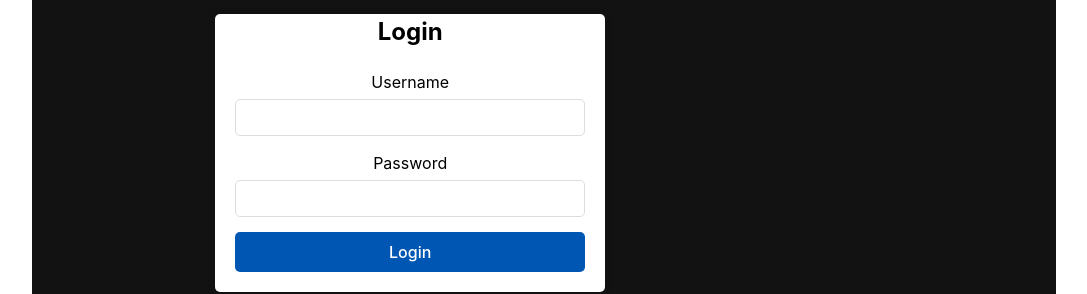
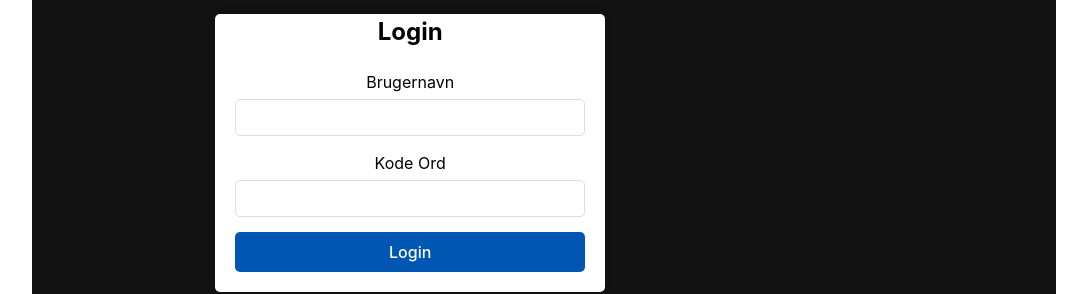
Before and after one commit to Bransholm/Dat23-Cinema-Project-Frontend, a React (Vite) app: page /login in a window 1280 px wide. Shown: the part 126-420 px from the top of the page, without its empty margins (96-1183 px from the left). Built offline with nearby package versions, Linux system fonts and the light colour scheme; no server answers.

Commit message:
login form text altered

```diff
--- a/src/security/Login.tsx
+++ b/src/security/Login.tsx
@@ -39,7 +39,7 @@
       <form className="login-form" onSubmit={handleSubmit}>
         <h2>Login</h2>
         <div className="login-form-group">
-          <label htmlFor="username">Username</label>
+          <label htmlFor="username">Brugernavn</label>
           <input
             type="text"
             name="username"
@@ -51,7 +51,7 @@
           />
         </div>
         <div className="login-form-group">
-          <label htmlFor="password">Password</label>
+          <label htmlFor="password">Kode Ord</label>
           <input
             type="password"
             name="password"
```
